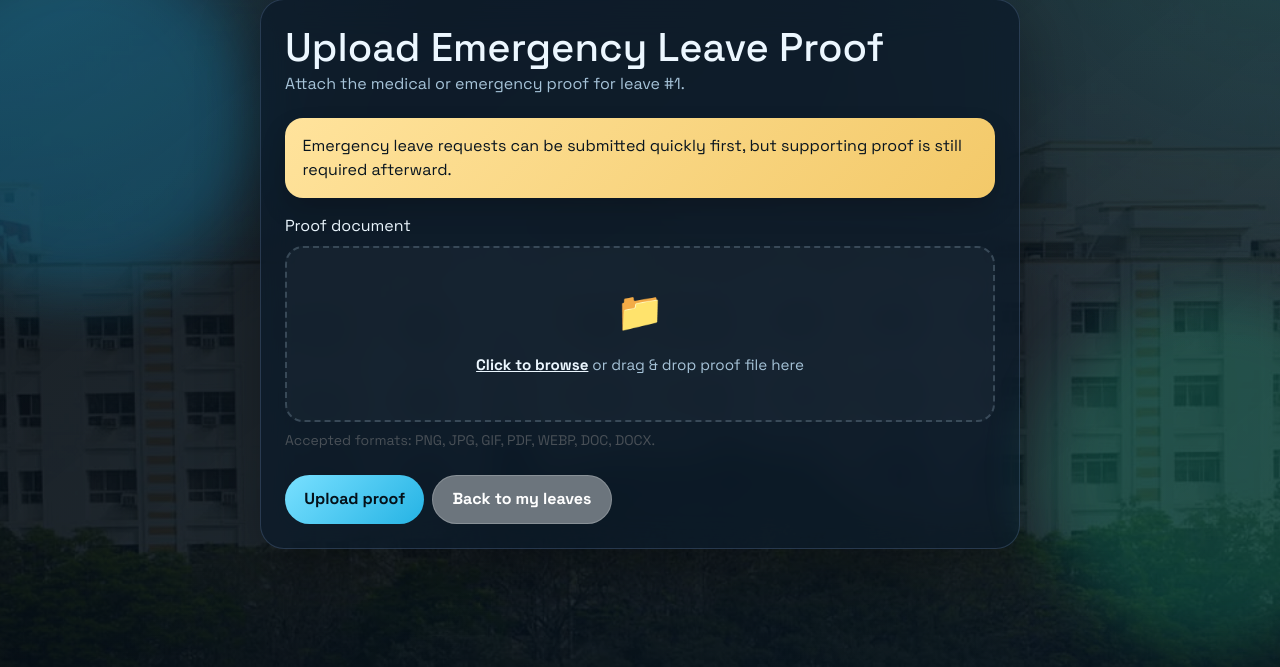
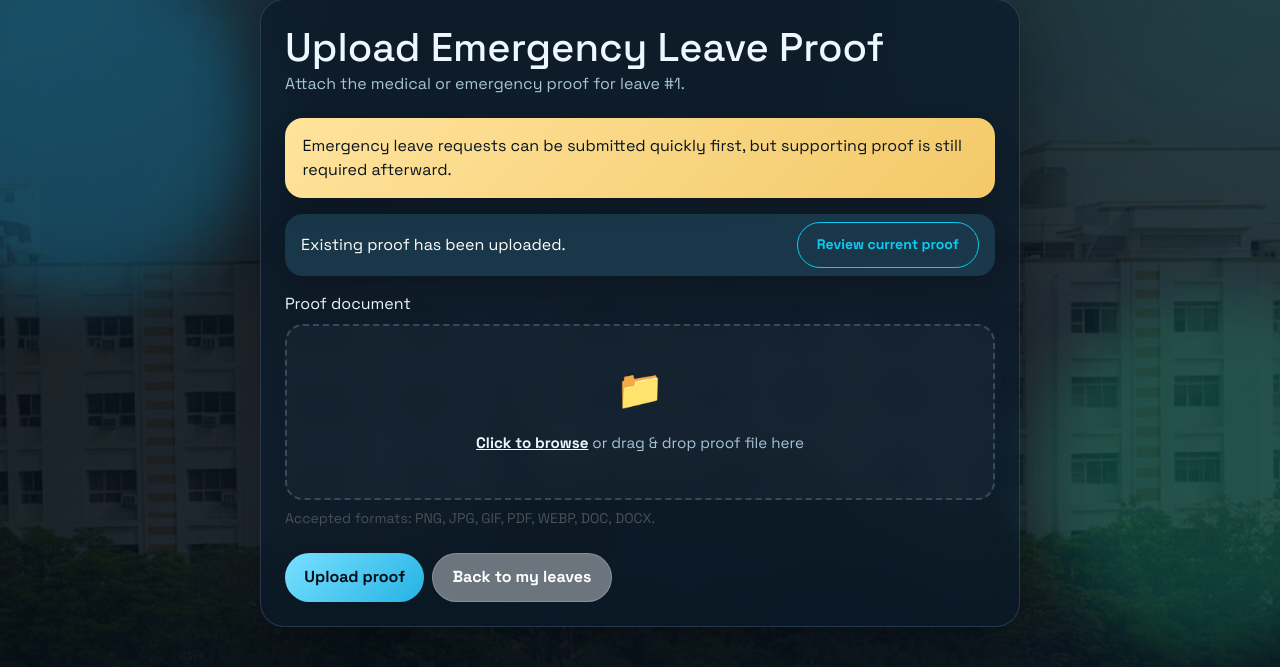
Before and after one commit to Rajasudhan-17/PermiTrack, a Flask app: page /leave/1/upload_proof in a window 1280 px wide; the page is wider, and only the part inside the window is pictured. Shown: the part 120-787 px from the top of that part. Run offline with Flask 3, Linux system fonts and the light colour scheme; a user stored in the database is signed in; tables that the repository leaves empty hold one stand-in row (values such as "Sample post").

Commit message:
feat: show uploaded filename as clickable preview link and display existing proof button

```diff
--- a/templates/upload_leave_proof.html
+++ b/templates/upload_leave_proof.html
@@ -17,6 +17,14 @@
 
   <form method="post" enctype="multipart/form-data">
     {{ csrf_input() }}
+    {% if leave.proof_filename %}
+      <div class="alert alert-info py-2 px-3 mb-3 d-flex align-items-center justify-content-between text-dark" style="background: rgba(88, 214, 255, 0.15); border-color: rgba(88, 214, 255, 0.3);">
+        <span class="text-white">Existing proof has been uploaded.</span>
+        <a href="{{ url_for('leaves.send_leave_proof', leave_id=leave.id) }}" target="_blank" class="btn btn-sm btn-outline-info">
+          Review current proof
+        </a>
+      </div>
+    {% endif %}
     <div class="mb-3">
       <label class="form-label">Proof document</label>
       <div class="file-upload-wrapper">
@@ -69,10 +77,17 @@
     }
   }, false);
 
+  let currentObjectURL = null;
+
   fileInput.addEventListener('change', function(e) {
-    const fileName = e.target.files.length > 0 ? e.target.files[0].name : '';
-    if (fileName) {
-      preview.innerHTML = `✓ Selected: <strong>${fileName}</strong>`;
+    if (currentObjectURL) {
+      URL.revokeObjectURL(currentObjectURL);
+      currentObjectURL = null;
+    }
+    const file = e.target.files.length > 0 ? e.target.files[0] : null;
+    if (file) {
+      currentObjectURL = URL.createObjectURL(file);
+      preview.innerHTML = `✓ Selected: <a href="${currentObjectURL}" target="_blank" class="text-success fw-bold text-decoration-underline">${file.name}</a> (Click to review)`;
     } else {
       preview.innerHTML = '';
     }
```
Also changed, not shown: templates/apply_od.html (+10 -3 lines).
